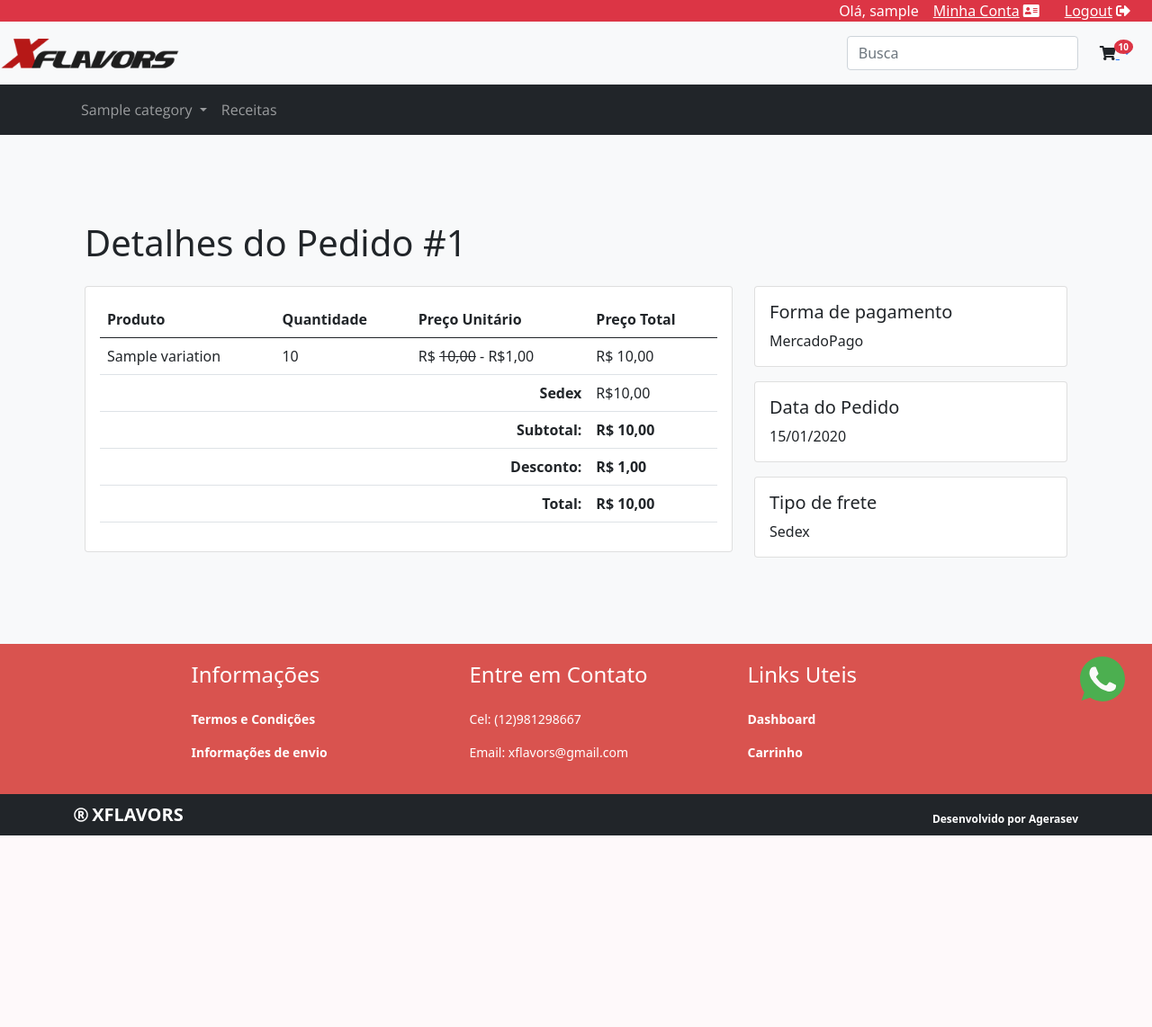
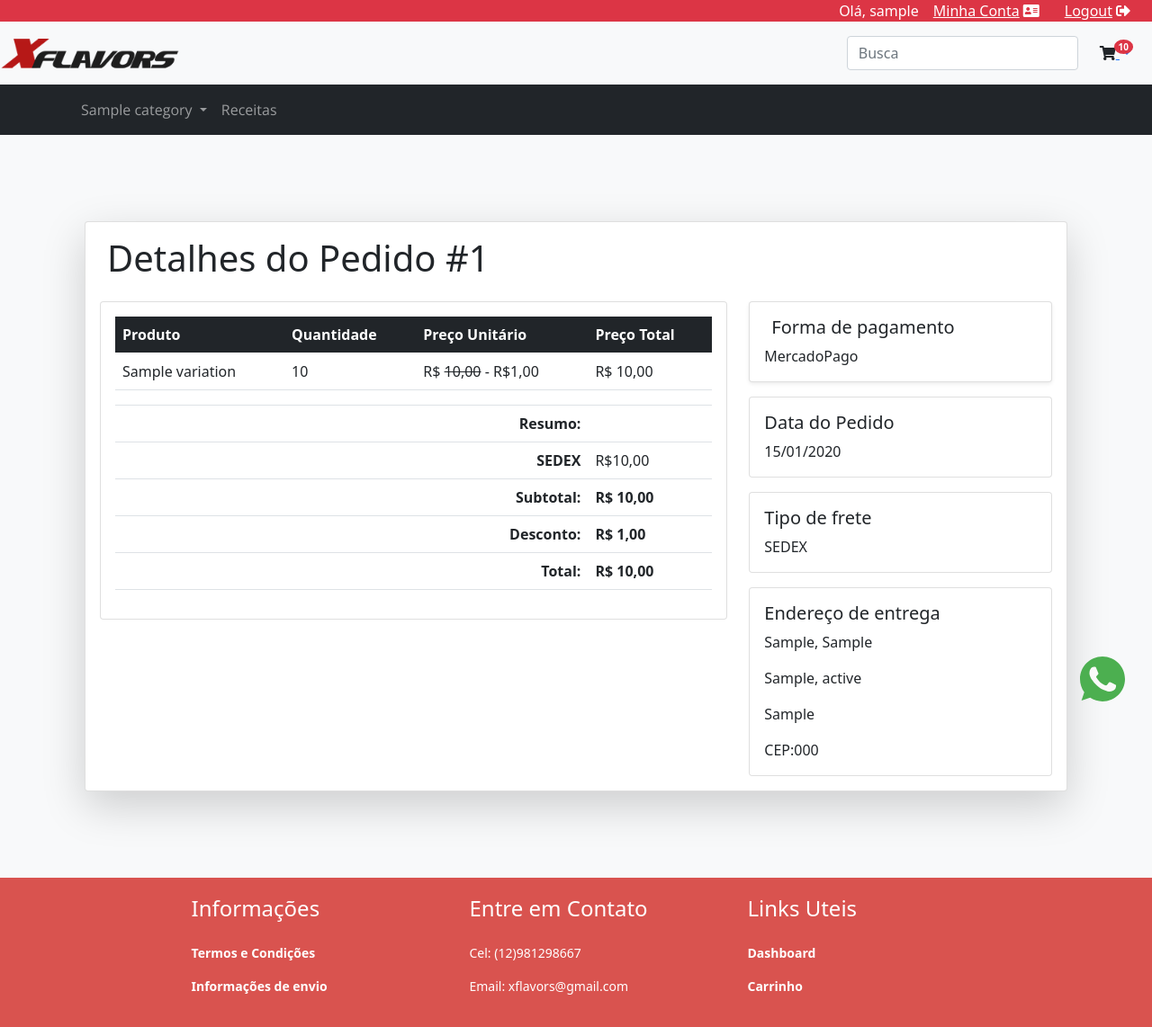
Before and after one commit to andregeraseev/xflavors_site_final, a Django app: page /detalhes_pedido/1 in a window 1280 px wide. Shown: the top 1142 px of the page at 90% size. Before the commit the page ends 929 px from the top, so only its background shows below. Run offline with Django 4.2, Linux system fonts and the light colour scheme; a user stored in the database is signed in; tables that the repository leaves empty hold one stand-in row (values such as "Sample post"); grey boxes marked "Sample" are stand-in pictures; parts of the project's set-up code (start-up, migrations or seed data) failed here and were passed over; some libraries are stand-ins or nearby versions.

Commit message:
mudanca detalhes pedido

```diff
--- a/templates/detalhes_pedido.html
+++ b/templates/detalhes_pedido.html
@@ -2,14 +2,19 @@
 
 {% block content %}
 <div class="container py-5">
-    <h1 class="mb-4">Detalhes do Pedido #{{ pedido.id }}</h1>
+    <div class="card shadow-lg">
+            <div class="card-body">
+            <h1 class="mb-4">
+                <i class="bi bi-cart-fill me-2"></i>
+                Detalhes do Pedido #{{ pedido.id }}
+            </h1>
             <div class="row">
                 <div class="col-md-8">
                     <div class="card">
                         <div class="card-body">
                             <div class="table-responsive" style="max-height: 400px; overflow-y: auto;">
                                 <table class="table">
-                            <thead>
+                                    <thead class="bg-dark text-white">
                                         <tr>
                                             <th scope="col">Produto</th>
                                             <th scope="col">Quantidade</th>
@@ -20,14 +25,23 @@
                                     <tbody>
                                         {% for item in pedido.itens.all %}
                                         <tr>
-                                    <td>{% if item.variation %}  {{ item.variation.name }} {% else %}  {{ item.product.name }}  {% endif %}</td>
+                                            <td>{% if item.variation %}  {{ item.variation.name }}
+                                                {% else %}  {{ item.product.name }}  {% endif %}</td>
                                             <td>{{ item.quantity }}</td>
                                             <td>{% include 'partials/_detalhes_pedido.html' %}</td>
                                             <td>R$ {{ item.valor_total }} </td>
                                         </tr>
                                         {% endfor %}
                                         <tr>
-                                    <td colspan="3" class="text-end"><strong>{{ pedido.frete }}</strong></td>
+                                            <td colspan="4" class="border-top"></td>
+                                        </tr>
+                                        <tr>
+                                            <td  colspan="3"  class="text-end"><strong>Resumo:</strong></td>
+                                            <td ></td>
+                                        </tr>
+
+                                        <tr>
+                                            <td colspan="3" class=" text-uppercase text-end"><strong>{{ pedido.frete }}</strong></td>
                                             <td>  R${{ pedido.valor_frete }} </td>
                                         </tr>
                                         <tr>
@@ -51,22 +65,33 @@
                     </div>
                 </div>
                 <div class="col-md-4">
-            <div class="card">
+                    <div class="card shadow-sm mb-3">
                         <div class="card-body">
-                    <h5 class="card-title">Forma de pagamento</h5>
+                            <h5 class="card-title"><i class="bi bi-credit-card-fill me-2"></i>Forma de pagamento</h5>
                             <p class="card-text">{{ pedido.metodo_de_pagamento }}</p>
                         </div>
                     </div>
                     <div class="card mt-3">
                         <div class="card-body">
                             <h5 class="card-title">Data do Pedido</h5>
-                    <p class="card-text">{{ pedido.data_pedido|date:"d/m/Y" }}</p>
+                            <p class="card-text"> {{ pedido.data_pedido|date:"d/m/Y" }}</p>
                         </div>
                     </div>
                     <div class="card mt-3">
                         <div class="card-body">
                             <h5 class="card-title">Tipo de frete</h5>
-                    <p class="card-text">{{ pedido.frete }}</p>
+                            <p class="text-uppercase card-text"> {{ pedido.frete }}</p>
+                        </div>
+                    </div>
+                     <div class="card mt-3">
+                        <div class="card-body">
+                            <h5 class="card-title">Endereço de entrega</h5>
+                            <p class="card-text"> {{ pedido.endereco_entrega.rua }}, {{ pedido.endereco_entrega.numero }}</p>
+                            <p class="card-text"> {{ pedido.endereco_entrega.bairro }}, {{ pedido.endereco_entrega.estado }}</p>
+                            <p class="card-text"> {{ pedido.endereco_entrega.cidade }}</p>
+                            <p class="card-text">CEP:{{ pedido.endereco_entrega.cep }}</p>
+                        </div>
+                    </div>
                 </div>
             </div>
         </div>
```
Lines whose indentation alone changed are shown as unchanged.
